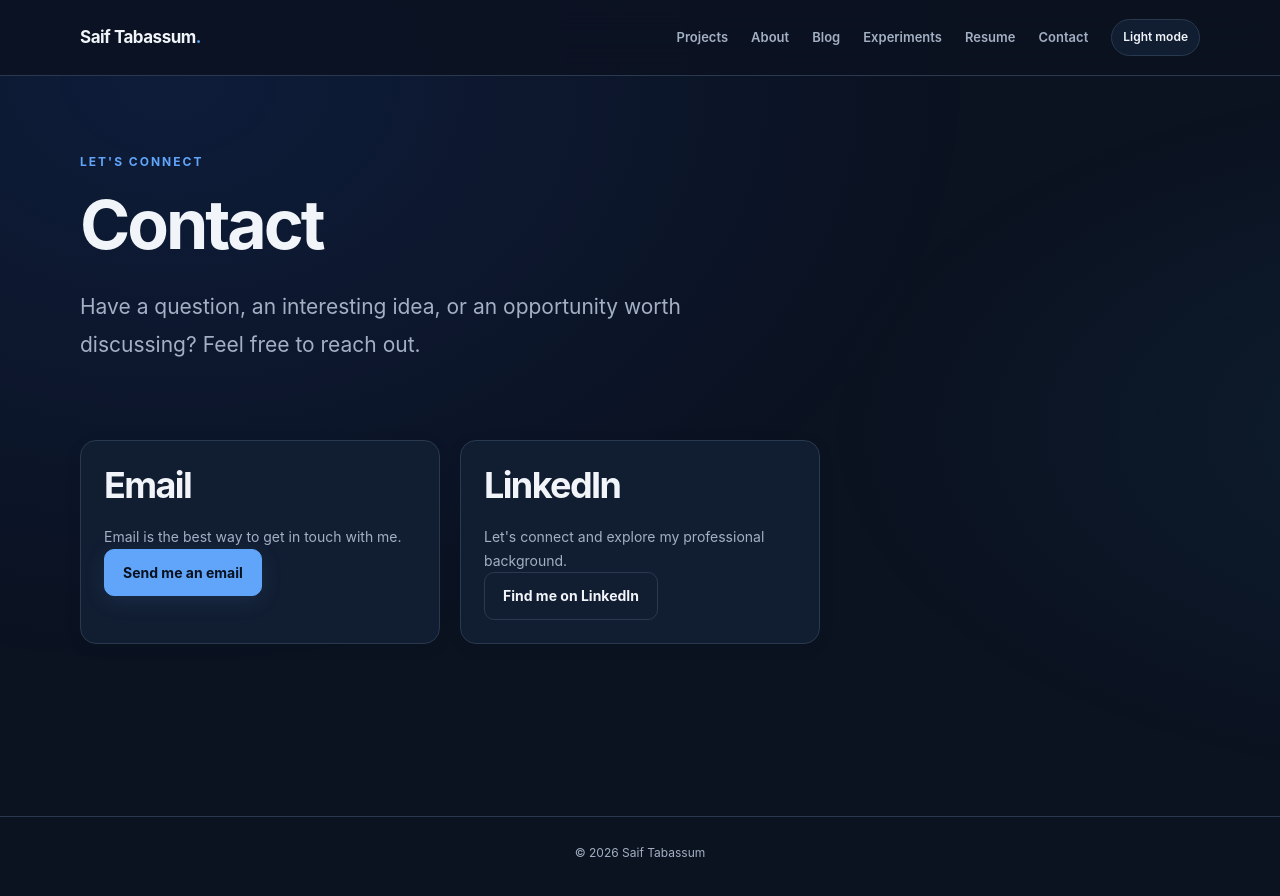
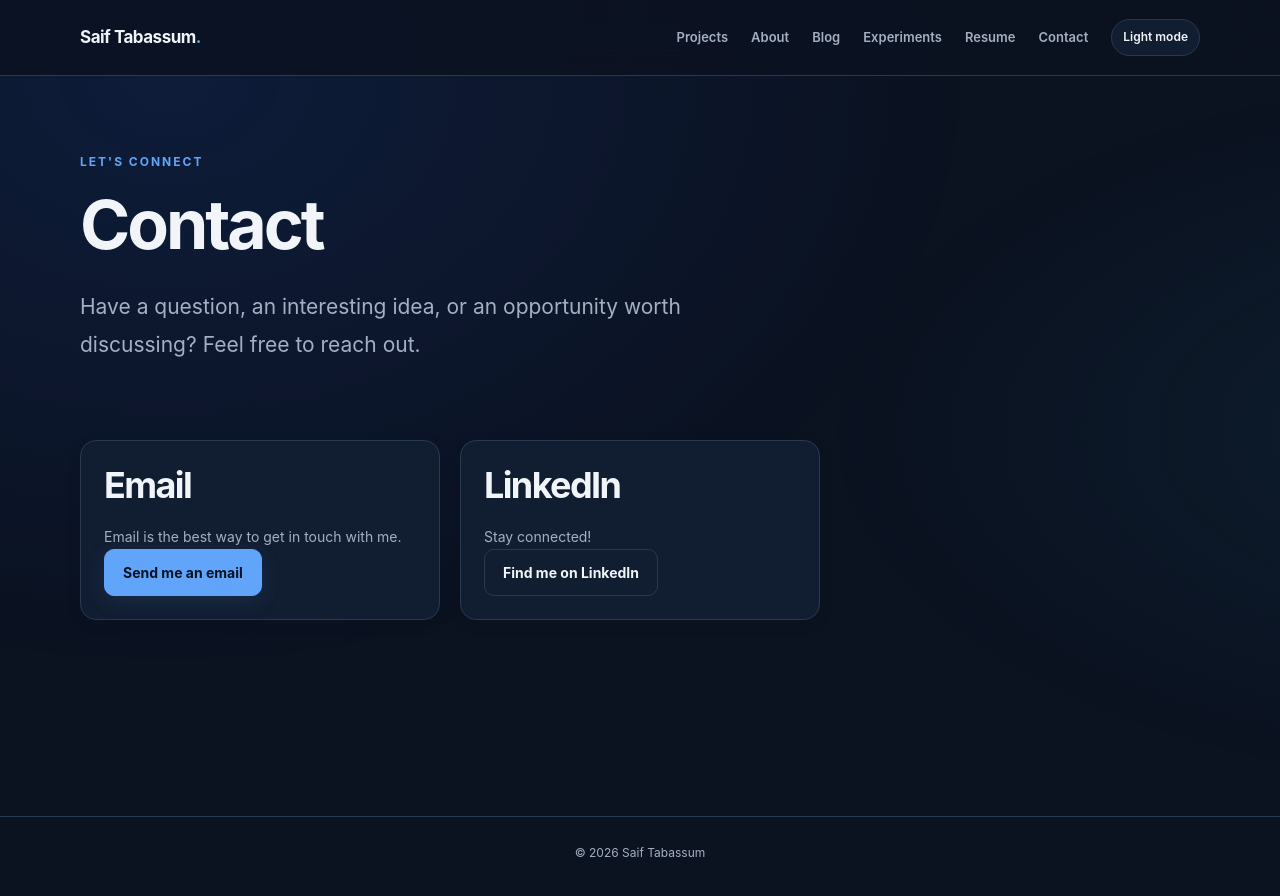
Before and after one commit to saifyt24/Saif.Tabassum.github.io, a Jekyll site: the page built from contact/index.html, in a window 1280 px wide. Shown: the top 896 px of the page. Built offline with Jekyll 4.4.1, drawn with Linux system fonts in a browser that asks for light colours.

Commit message:
Update LinkedIn description in index.html

```diff
--- a/contact/index.html
+++ b/contact/index.html
@@ -32,7 +32,7 @@ permalink: /contact/
       <div class="card-content">
         <h2>LinkedIn</h2>
         <p class="card-description">
-          Let's connect and explore my professional background.
+          Stay connected!
         </p>
         <a class="button" href="https://www.linkedin.com/in/saiftabassum/" target="_blank" rel="noopener">
           Find me on LinkedIn
```
